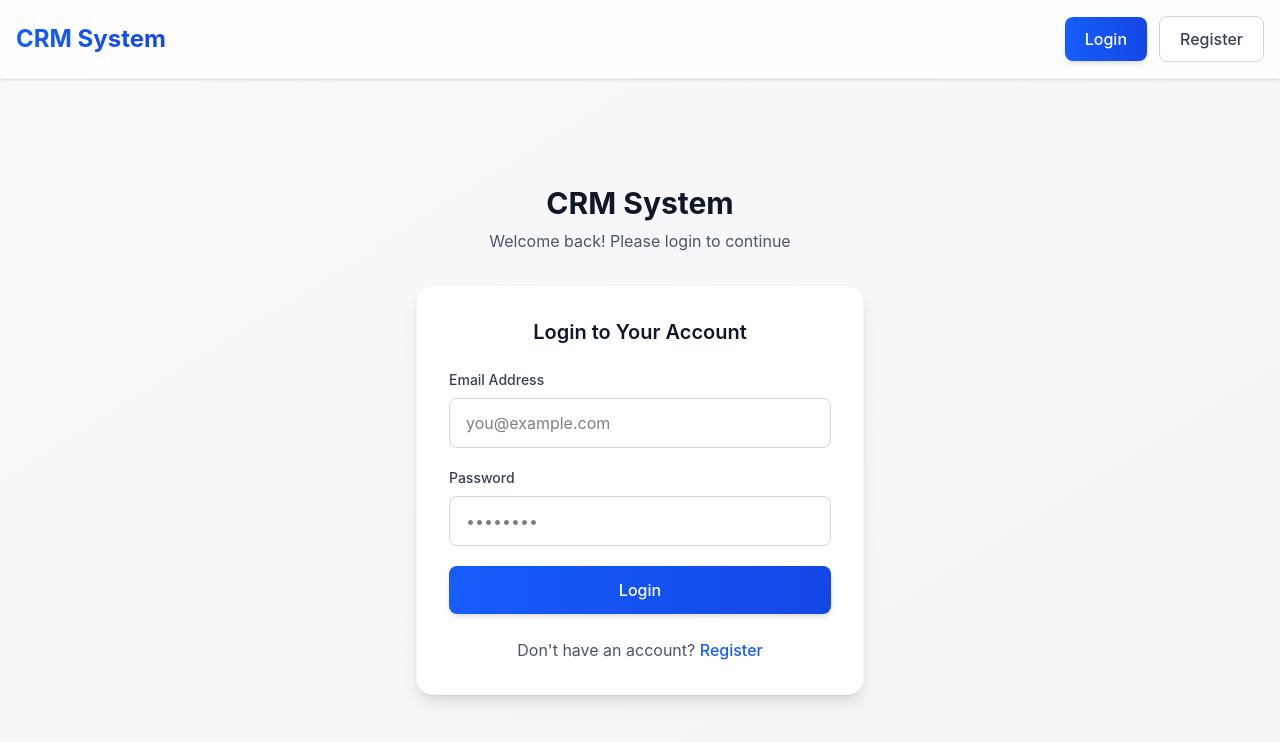
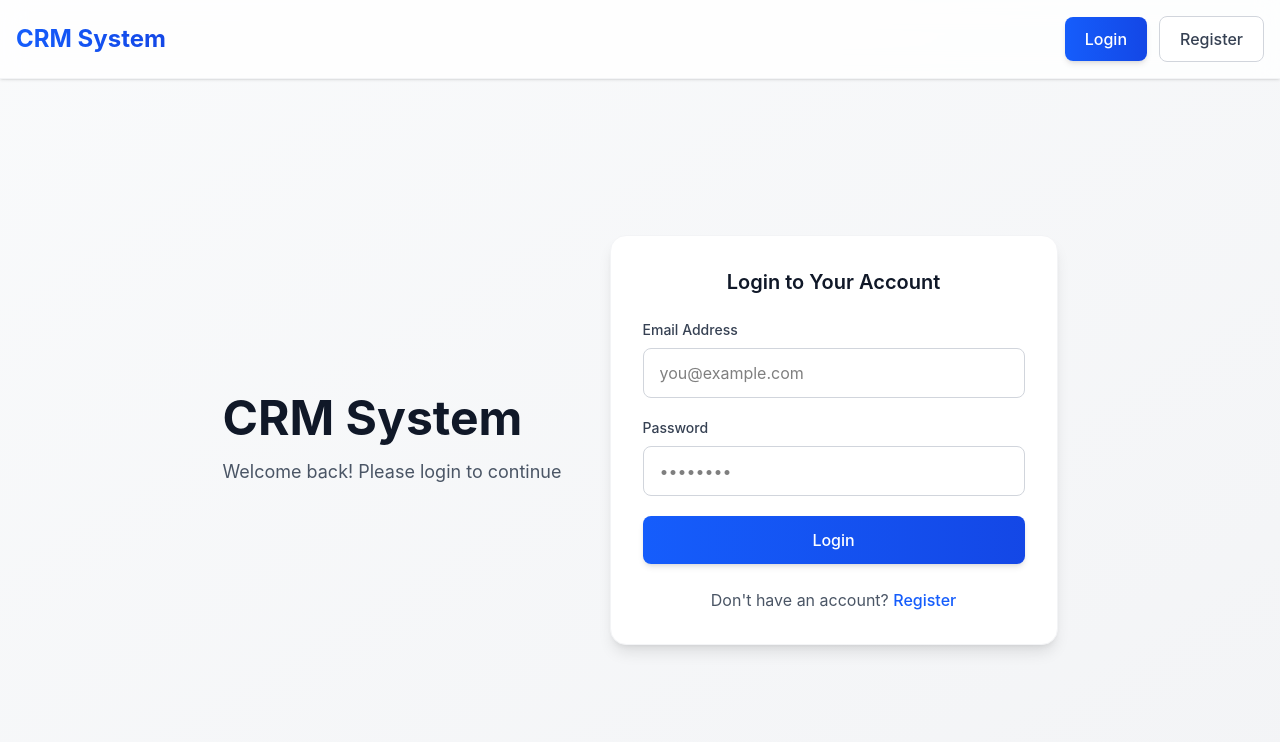
Before and after one commit to kevinthomas9898/crm-leads-management, a React (Vite) app in the folder client/: page /login in a window 1280 px wide. Shown: the top 742 px of the page. Built offline with nearby package versions, Linux system fonts and the light colour scheme.

Commit message:
login, register desing changed

```diff
--- a/client/src/pages/LoginPage.tsx
+++ b/client/src/pages/LoginPage.tsx
@@ -29,17 +29,17 @@ function LoginPage() {
     };
 
     return (
-        <div className="h-screen flex items-center justify-center bg-gradient-to-br from-gray-50 to-gray-100 px-4 pt-20 overflow-y-auto">
-            <div className="w-full max-w-md my-auto">
+        <div className="min-h-screen flex items-center justify-center bg-gradient-to-br from-gray-50 to-gray-100 px-4 pt-20 overflow-y-auto">
+            <div className="w-full max-w-6xl flex flex-col lg:flex-row items-center justify-center gap-12">
                 {/* Logo/Brand */}
-                <div className="text-center mb-8">
-                    <h1 className="text-3xl font-bold text-gray-900 mb-2">CRM System</h1>
-                    <p className="text-gray-600">Welcome back! Please login to continue</p>
+                <div className="text-center lg:text-left lg:max-w-md">
+                    <h1 className="text-4xl lg:text-5xl font-bold text-gray-900 mb-4">CRM System</h1>
+                    <p className="text-lg text-gray-600">Welcome back! Please login to continue</p>
                 </div>
 
                 <form
                     onSubmit={handleSubmit(onSubmit)}
-                    className="bg-white p-8 rounded-2xl shadow-lg border border-gray-100"
+                    className="bg-white p-8 rounded-2xl shadow-lg border border-gray-100 w-full max-w-md"
                 >
                     <h2 className="text-xl font-semibold text-gray-900 mb-6 text-center">
                         Login to Your Account
--- a/client/src/pages/RegisterPage.tsx
+++ b/client/src/pages/RegisterPage.tsx
@@ -30,16 +30,16 @@ function RegisterPage() {
 
   return (
     <div className="h-screen flex items-center justify-center bg-gradient-to-br from-gray-50 to-gray-100 px-4 pt-20 overflow-y-auto">
-      <div className="w-full max-w-md my-auto">
+      <div className="w-full max-w-6xl flex flex-col lg:flex-row items-center justify-center gap-12">
         {/* Logo/Brand */}
-        <div className="text-center mb-8">
-          <h1 className="text-3xl font-bold text-gray-900 mb-2">CRM System</h1>
-          <p className="text-gray-600">Create your account to get started</p>
+        <div className="text-center lg:text-left lg:max-w-md">
+          <h1 className="text-4xl lg:text-5xl font-bold text-gray-900 mb-4">CRM System</h1>
+          <p className="text-lg text-gray-600">Create your account to get started</p>
         </div>
 
         <form
           onSubmit={handleSubmit(onSubmit)}
-          className="bg-white p-8 rounded-2xl shadow-lg border border-gray-100"
+          className="bg-white p-8 rounded-2xl shadow-lg border border-gray-100 w-full max-w-md"
         >
           <h2 className="text-xl font-semibold text-gray-900 mb-6 text-center">
             Create an Account
```
